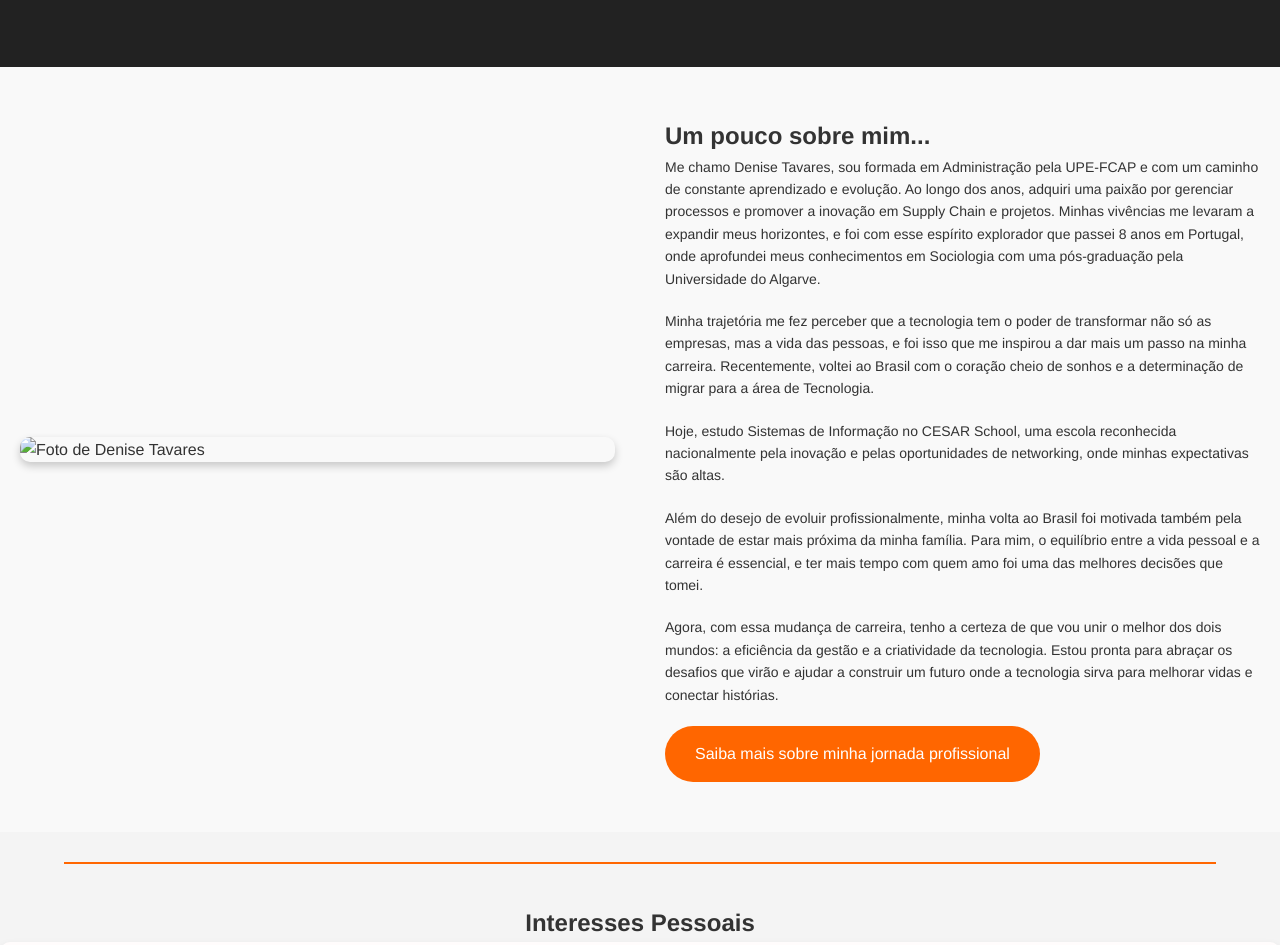
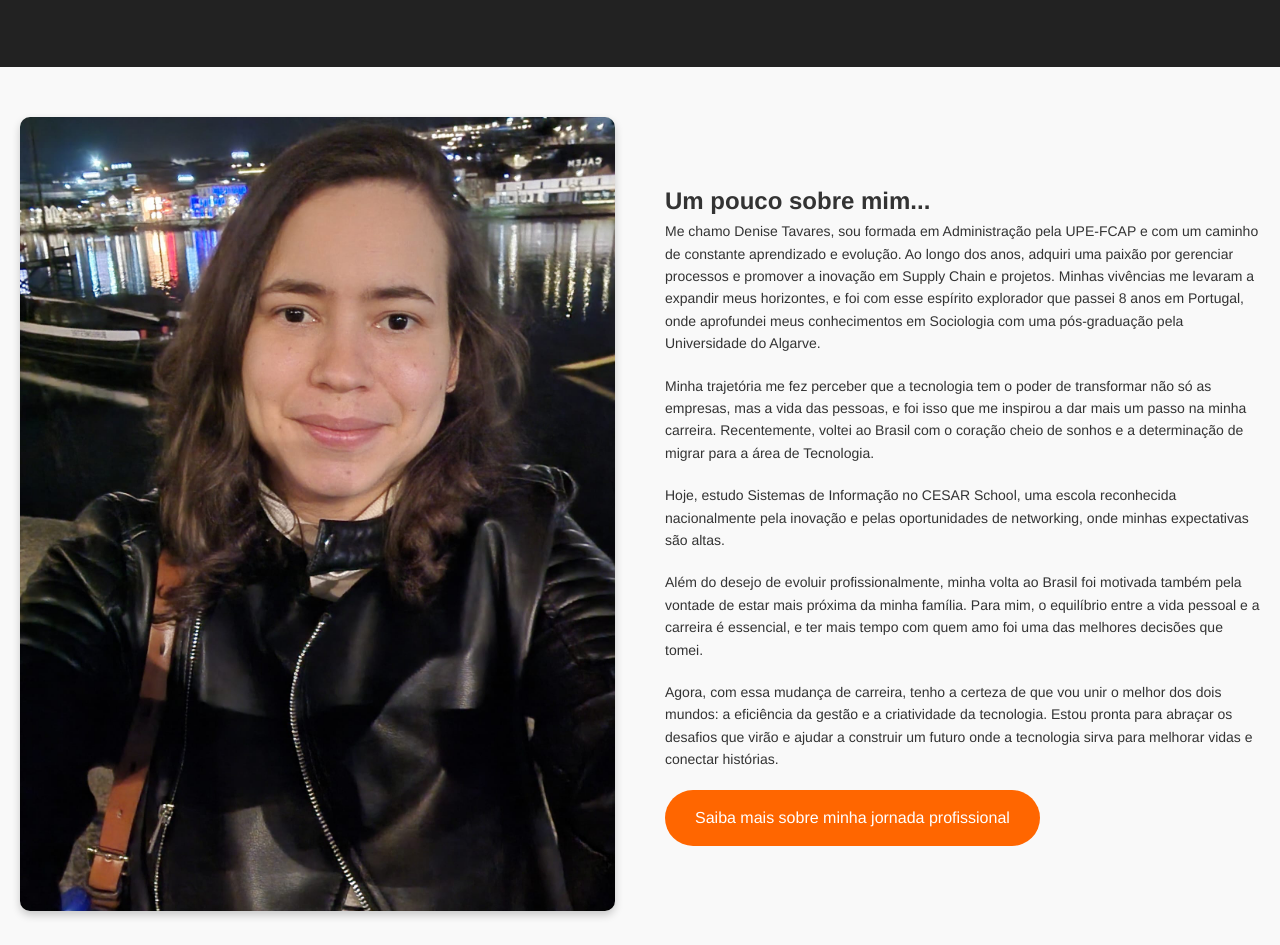
Before and after one commit to denisetavares/1_Semestre_CESAR, a plain HTML site: page sobre.html in a window 1280 px wide. Shown: the part 863-1808 px from the top of the page. Drawn offline with Linux system fonts and the light colour scheme.

Commit message:
Update sobre.html

```diff
--- a/sobre.html
+++ b/sobre.html
@@ -80,7 +80,7 @@
     <section class="sobre-mim">
         <div class="sobre-mim-content">
             <div class="sobre-mim-photo-container">
-                <img src="img/foto-denise.jpeg" alt="Foto de Denise Tavares" class="sobre-mim-photo">
+                <img src="foto-denise.jpeg" alt="Foto de Denise Tavares" class="sobre-mim-photo">
             </div>
             <div class="sobre-mim-text">
                 <h1>Um pouco sobre mim...</h1>
```
